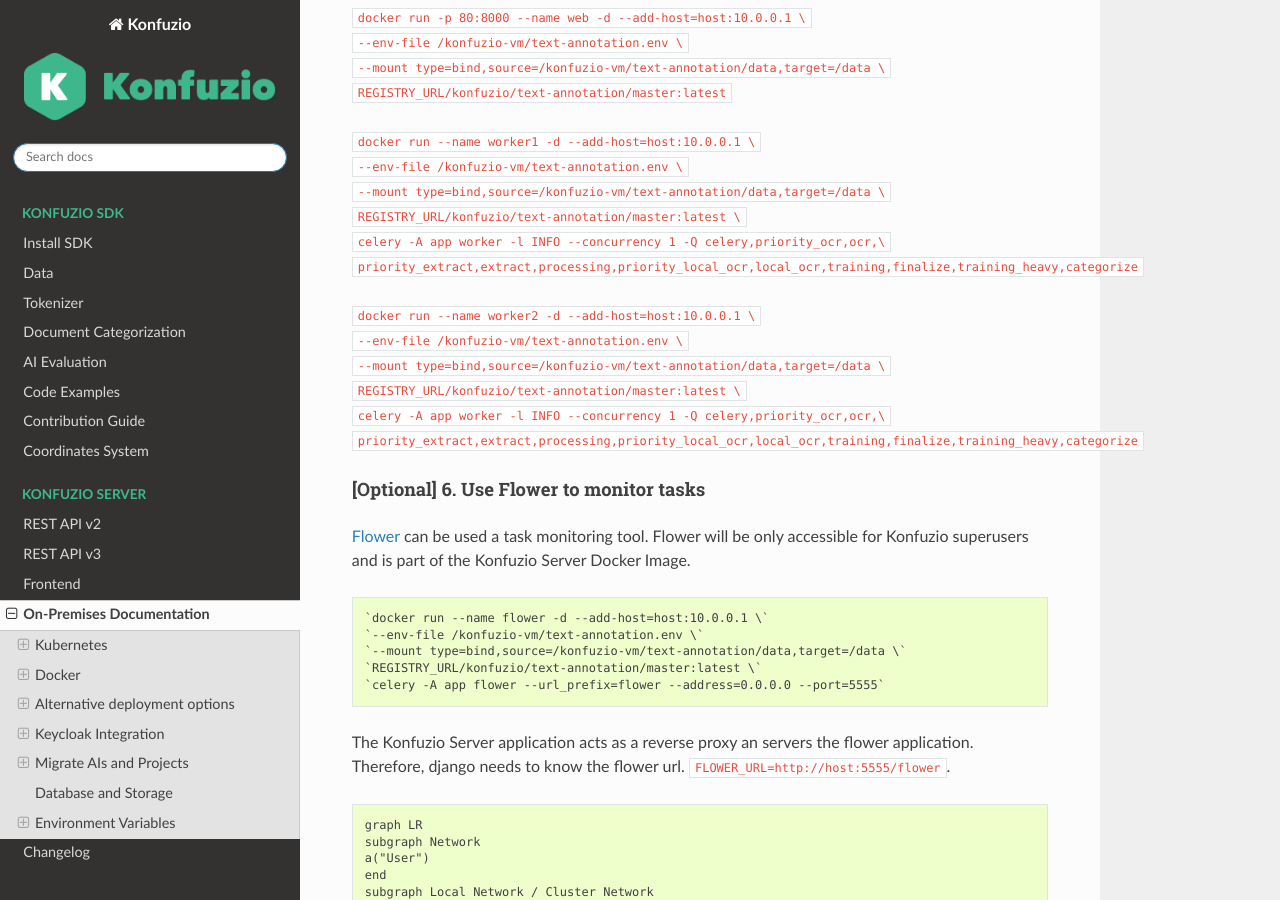
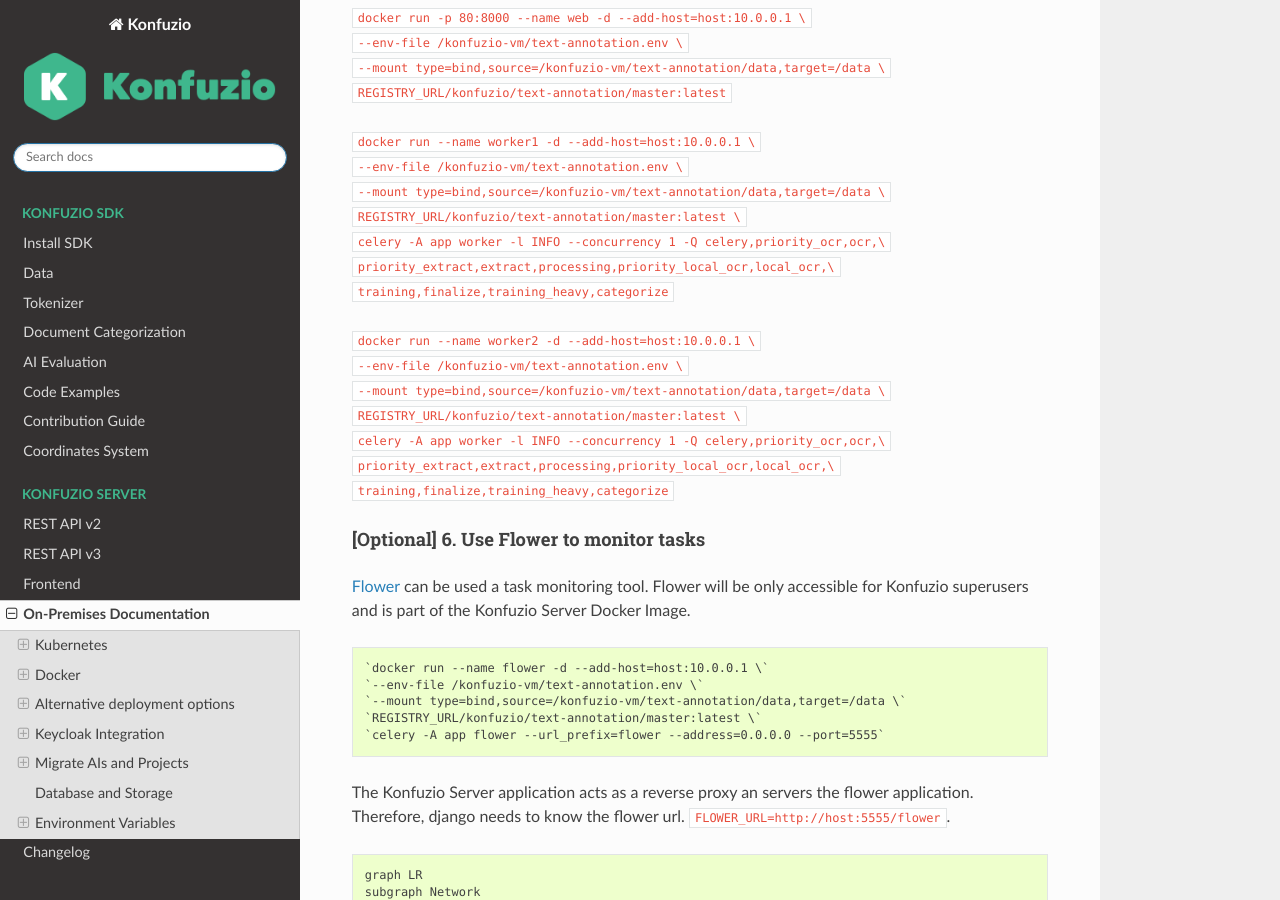
Before and after one commit to konfuzio-ai/konfuzio-sdk, a Sphinx documentation site: the page built from docs/web/on_premises.md, in a window 1280 px wide and 900 px high, scrolled down 6781 px. Built offline with Sphinx 7.4.7 and the Read the Docs theme 2.0.0, drawn with Linux system fonts in a browser that asks for light colours.

```diff
--- a/docs/web/on_premises.md
+++ b/docs/web/on_premises.md
@@ -309,14 +309,16 @@ In this example we start three containers, the first one to serve the Konfuzio w
 `--mount type=bind,source=/konfuzio-vm/text-annotation/data,target=/data \`
 `REGISTRY_URL/konfuzio/text-annotation/master:latest \`
 `celery -A app worker -l INFO --concurrency 1 -Q celery,priority_ocr,ocr,\`
-`priority_extract,extract,processing,priority_local_ocr,local_ocr,training,finalize,training_heavy,categorize`
+`priority_extract,extract,processing,priority_local_ocr,local_ocr,\`
+`training,finalize,training_heavy,categorize`
 
 `docker run --name worker2 -d --add-host=host:10.0.0.1 \`
 `--env-file /konfuzio-vm/text-annotation.env \`
 `--mount type=bind,source=/konfuzio-vm/text-annotation/data,target=/data \`
 `REGISTRY_URL/konfuzio/text-annotation/master:latest \`
 `celery -A app worker -l INFO --concurrency 1 -Q celery,priority_ocr,ocr,\`
-`priority_extract,extract,processing,priority_local_ocr,local_ocr,training,finalize,training_heavy,categorize`
+`priority_extract,extract,processing,priority_local_ocr,local_ocr,\`
+`training,finalize,training_heavy,categorize`
 
 #### [Optional] 6. Use Flower to monitor tasks
 
```
